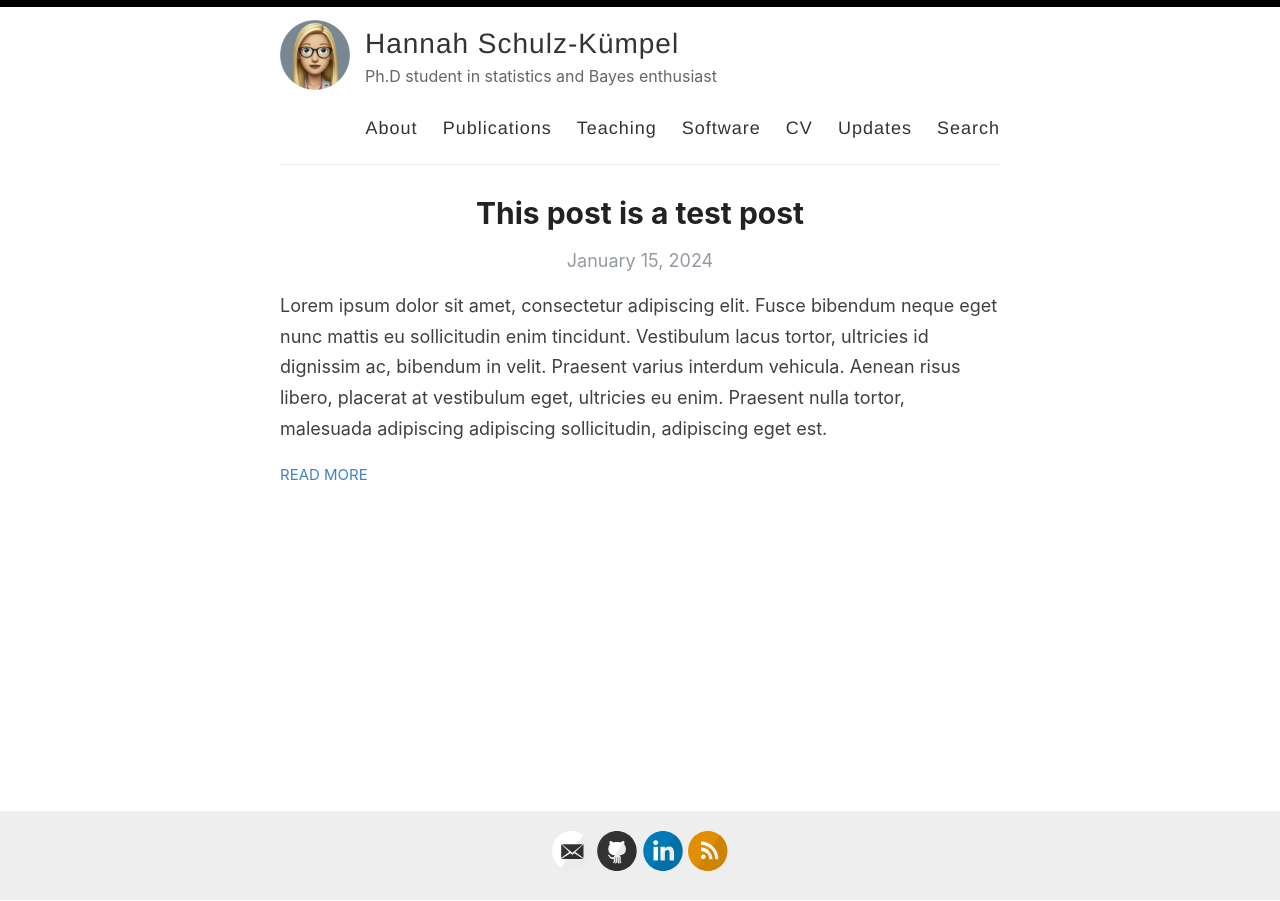
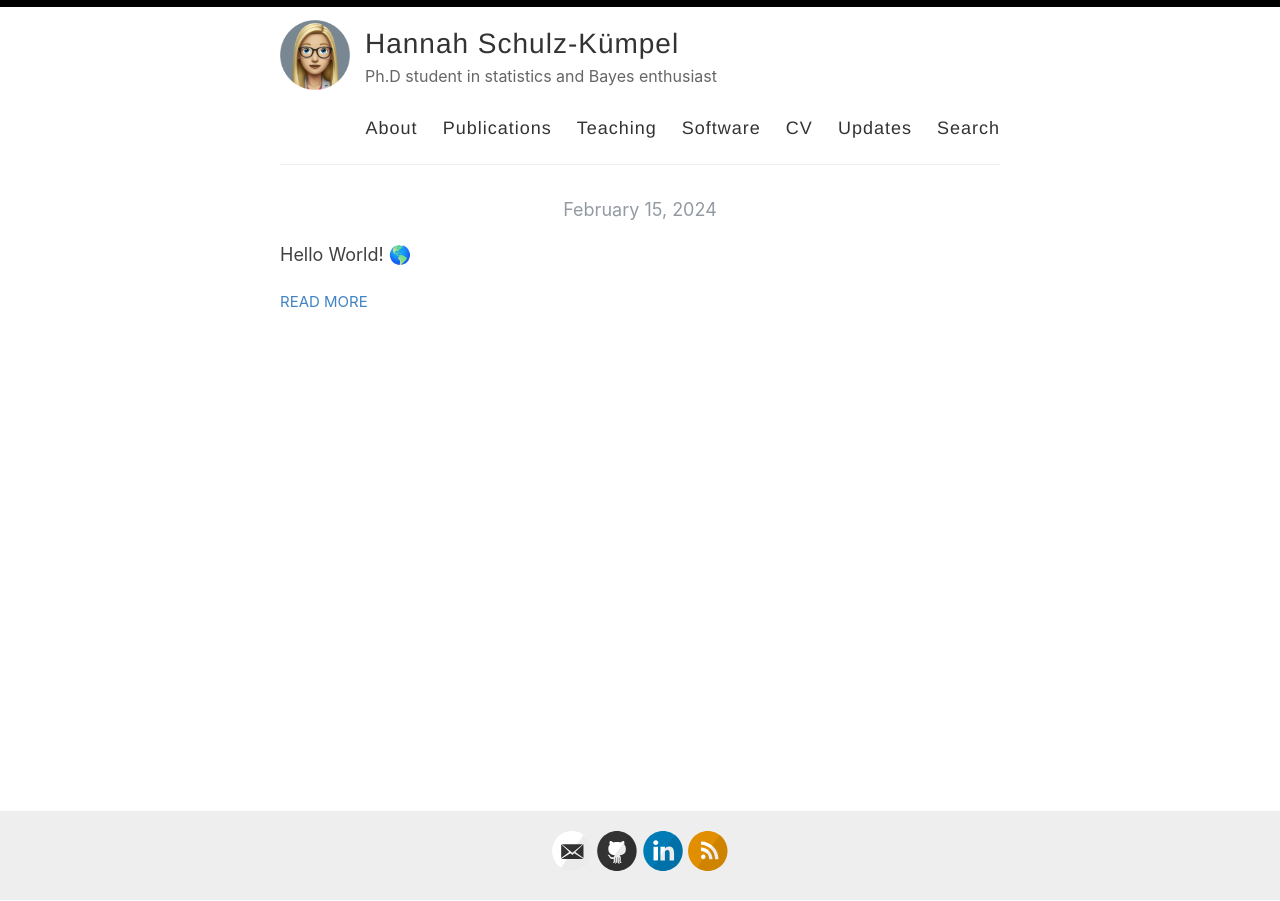
Before and after one commit to 11annah/11annah.github.io, a Jekyll site: the page built from blog/index.html, in a window 1280 px wide. Built offline with Jekyll 4.4.1, drawn with Linux system fonts in a browser that asks for light colours; the list of posts is cut into pages by our own code.

Commit message:
first post

```diff
--- a/_posts/2024-1-15-This-is-a-test-post.md
+++ /dev/null
@@ -1,7 +0,0 @@
----
-layout: post
-title: This post is a test post
-categories: Miscellaneous
----
-
-Lorem ipsum dolor sit amet, consectetur adipiscing elit. Fusce bibendum neque eget nunc mattis eu sollicitudin enim tincidunt. Vestibulum lacus tortor, ultricies id dignissim ac, bibendum in velit. Praesent varius interdum vehicula. Aenean risus libero, placerat at vestibulum eget, ultricies eu enim. Praesent nulla tortor, malesuada adipiscing adipiscing sollicitudin, adipiscing eget est.
```
Also changed, not shown: _pages/teaching.md (+1 -1 lines), _posts/2024-2-15-no-title-posts.md (added, +9 -0 lines).
